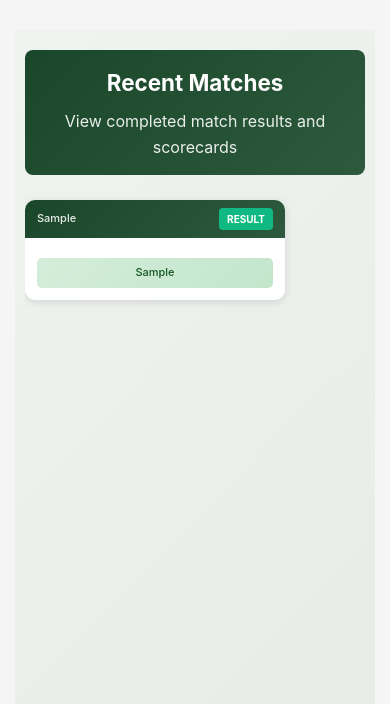
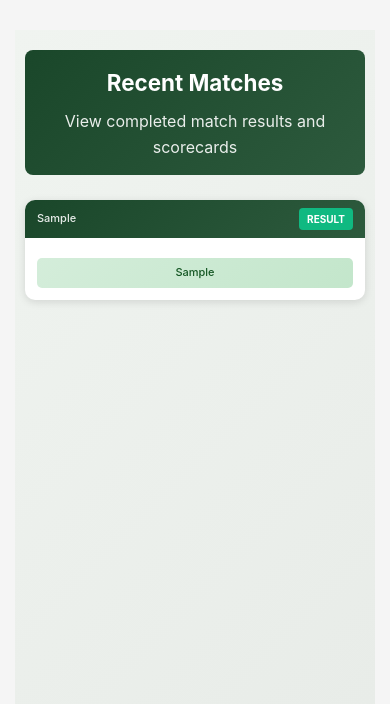
Before and after one commit to codinghunt24/Cricket-Hub, a Flask app: page /recent-matches in a window 390 px wide. Shown: the part 131-835 px from the top of the page. Run offline with Flask 3, Linux system fonts and the light colour scheme; tables that the repository leaves empty hold one stand-in row (values such as "Sample post"); data that the repository does not hold is empty.

Commit message:
Change match display to a responsive grid view
Update templates/recent_matches.html and associated CSS to replace the horizontal slider with a responsive grid layout for displaying matches.

Replit-Commit-Author: Agent
Replit-Commit-Session-Id: edc21335-3873-4982-a058-0f1352afe592
Replit-Commit-Checkpoint-Type: full_checkpoint
Replit-Commit-Event-Id: 19bf0cec-193c-4111-9cba-c96a55e928b6
Replit-Commit-Screenshot-Url: https://storage.googleapis.com/screenshot-production-us-central1/a7f3b72c-cf14-4385-a365-bfcef702b8a4/edc21335-3873-4982-a058-0f1352afe592/cCQ3alH
Replit-Helium-Checkpoint-Created: true

```diff
--- a/templates/recent_matches.html
+++ b/templates/recent_matches.html
@@ -29,9 +29,8 @@
     </div>
 
     {% if live_matches or db_matches %}
-    <div class="matches-slider-container">
-        <div class="matches-slider">
-            <div class="slider-track">
+    <div class="matches-grid-container">
+        <div class="matches-grid">
             {% for match in live_matches %}
             <div class="match-card" onclick="window.location.href='/match/{{ match.match_id }}'">
                 <div class="card-header">
@@ -98,7 +97,6 @@
                 </div>
             </div>
             {% endfor %}
-            </div>
         </div>
     </div>
     {% else %}
@@ -137,48 +135,24 @@
     font-size: 1rem;
 }
 
-.matches-slider-container {
+.matches-grid-container {
     max-width: 1200px;
     margin: 0 auto;
     padding: 0 15px;
 }
 
-.matches-slider {
-    overflow-x: auto;
-    scrollbar-width: thin;
-    scrollbar-color: #1a472a #e0e0e0;
-    padding-bottom: 15px;
-}
-
-.matches-slider::-webkit-scrollbar {
-    height: 8px;
-}
-
-.matches-slider::-webkit-scrollbar-track {
-    background: #e0e0e0;
-    border-radius: 10px;
-}
-
-.matches-slider::-webkit-scrollbar-thumb {
-    background: #1a472a;
-    border-radius: 10px;
-}
-
-.slider-track {
-    display: flex;
-    gap: 15px;
+.matches-grid {
+    display: grid;
+    grid-template-columns: repeat(auto-fill, minmax(280px, 1fr));
+    gap: 20px;
     padding: 5px 0;
-    width: max-content;
 }
 
 .match-card {
-    min-width: 280px;
-    max-width: 280px;
     background: #fff;
     border-radius: 10px;
     overflow: hidden;
     box-shadow: 0 2px 8px rgba(0,0,0,0.12);
-    flex-shrink: 0;
     cursor: pointer;
     transition: transform 0.2s, box-shadow 0.2s;
 }
@@ -303,13 +277,13 @@
         font-size: 1.4rem;
     }
 
-    .matches-slider-container {
+    .matches-grid-container {
         padding: 0 10px;
     }
 
-    .match-card {
-        min-width: 260px;
-        max-width: 260px;
+    .matches-grid {
+        grid-template-columns: 1fr;
+        gap: 15px;
     }
 
     .team-name {
```
